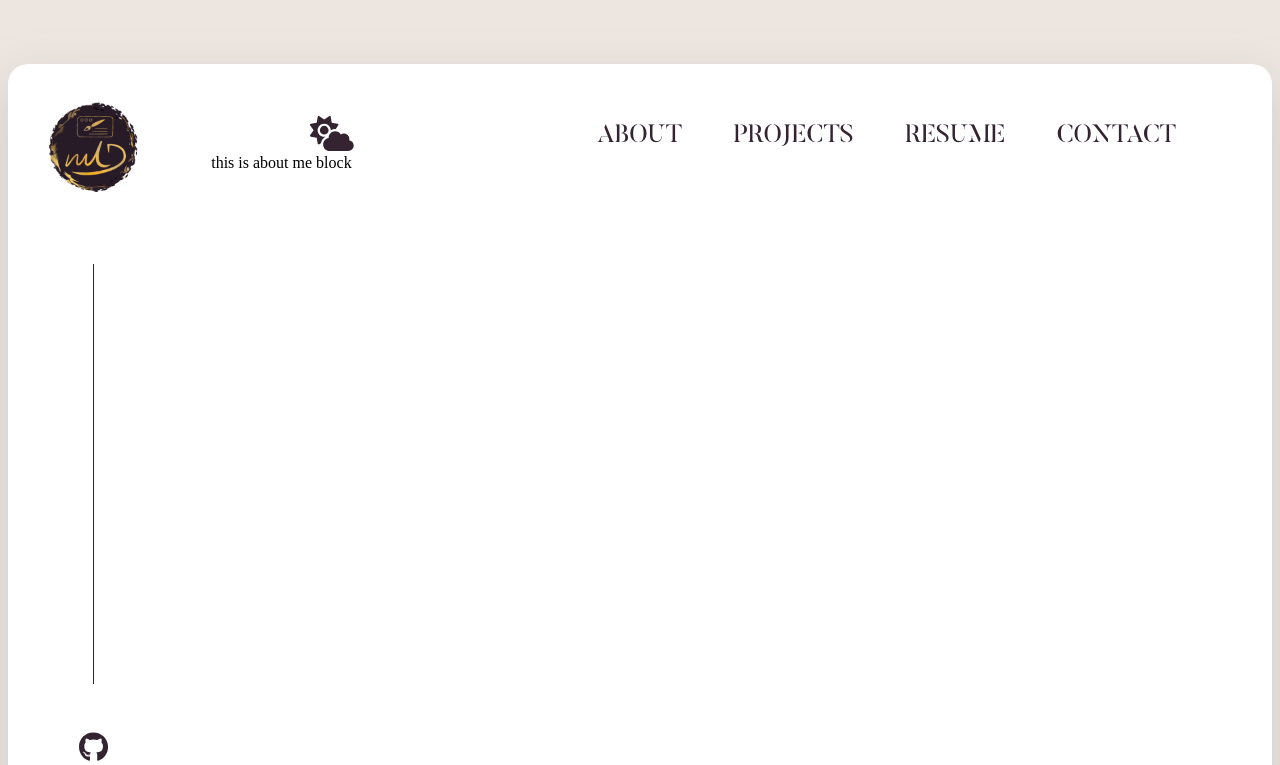
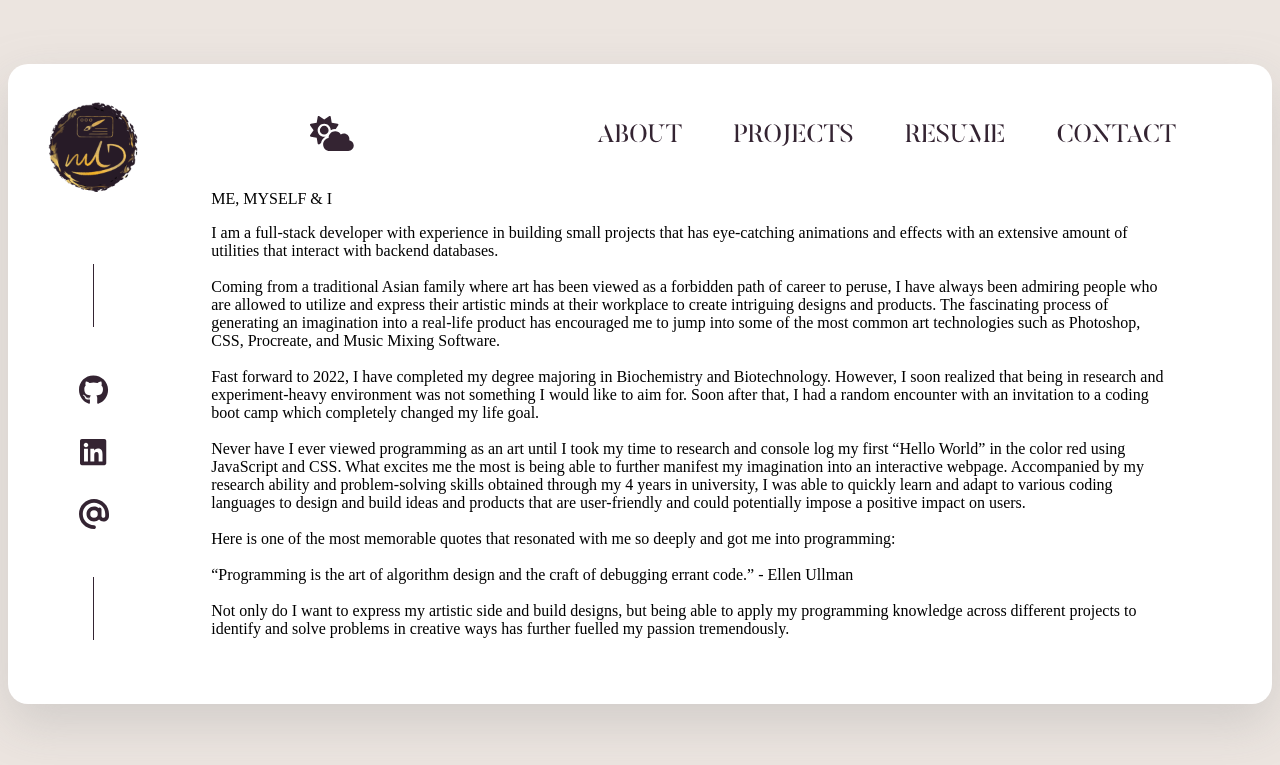
Before and after one commit to diavolosz/website-mleduong.com, a React app: page / in a window 1280 px wide. Both pictures are taken after a click on the element "ABOUT". Shown: the top 765 px of the page. Built offline with nearby package versions, Linux system fonts and the light colour scheme.

Commit message:
added image and body text to about me page

```diff
--- a/src/Home.scss
+++ b/src/Home.scss
@@ -37,7 +37,7 @@ $color3: #271A26;
 
     background-color: $color2;
     width: 75em;
-    height: inherit;
+    height: 100%;
     margin: 8vh auto;
     padding: 2em;
     border-radius: 20px;
--- a/src/components/ContentBlocks/03_AboutMe.js
+++ b/src/components/ContentBlocks/03_AboutMe.js
@@ -1,7 +1,59 @@
+import '../../styles/component_styles/AboutMe.scss'
+
 export default function AboutMeBlock() {
   return (
     <div className="article-block-3-container">
-      <span>this is about me block</span>
+
+      <div className='personal-description'>
+        <div className='text-body-container'>
+          <p className='text-body-title'>ME, MYSELF & I</p>
+          <p className='text-body'>
+            <span className='body-paragraph'>
+              I am a full-stack developer with experience in building small projects that has eye-catching animations and effects with an extensive amount of utilities that interact with backend databases.
+            </span>
+            <br />
+            <br />
+            <span className='body-paragraph'>
+              Coming from a traditional Asian family where art has been viewed as a forbidden path of career to peruse, I have always been admiring people who are allowed to utilize and express their artistic minds at their workplace to create intriguing designs and products. The fascinating process of generating an imagination into a real-life product has encouraged me to jump into some of the most common art technologies such as Photoshop, CSS, Procreate, and Music Mixing Software.
+            </span>
+            <br />
+            <br />
+            <span className='body-paragraph'>
+              Fast forward to 2022, I have completed my degree majoring in Biochemistry and Biotechnology. However, I soon realized that being in research and experiment-heavy environment was not something I would like to aim for. Soon after that, I had a random encounter with an invitation to a coding boot camp which completely changed my life goal.
+            </span>
+            <br />
+            <br />
+            <span className='body-paragraph'>
+              Never have I ever viewed programming as an art until I took my time to research and console log my first “Hello World” in the color red using JavaScript and CSS. What excites me the most is being able to further manifest my imagination into an interactive webpage. Accompanied by my research ability and problem-solving skills obtained through my 4 years in university, I was able to quickly learn and adapt to various coding languages to design and build ideas and products that are user-friendly and could potentially impose a positive impact on users.
+            </span>
+            <br />
+            <br />
+            <span className='body-paragraph'>
+              Here is one of the most memorable quotes that resonated with me so deeply and got me into programming:
+            </span>
+            <br />
+            <br />
+            <span className='body-quote'>
+              “Programming is the art of algorithm design and the craft of debugging errant code.” - Ellen Ullman
+            </span>
+            <br />
+            <br />
+            <span className='body-paragraph'>
+              Not only do I want to express my artistic side and build designs, but being able to apply my programming knowledge across different projects to identify and solve problems in creative ways has further fuelled my passion tremendously.
+            </span>
+            <br />
+            <br />
+          </p>
+        </div>
+        <div className='picture-sets'>
+
+        </div>
+      </div>
+
+      <div className='personal-hobbies'>
+
+      </div>
+
     </div>
   )
 }
--- a/src/styles/SideNavBar.scss
+++ b/src/styles/SideNavBar.scss
@@ -25,10 +25,11 @@ $font-primary: #342432;
     flex-direction: column;
     align-items: center;
     margin-top: 2rem;
+    height: 100%;
 
     .side-nav-line {
       width: 1px;
-      height: 420px;
+      height: 100%;
       margin-bottom: 2rem;
       margin-top: 2rem;
       background-color: #1a1919;
--- /dev/null
+++ b/src/styles/component_styles/AboutMe.scss
@@ -0,0 +1,10 @@
+.article-block-3-container {
+  display: flex;
+  flex-direction: column;
+  justify-content: flex-start;
+  height: 100%;
+  margin-top: 20px;
+
+
+
+}
--- a/src/styles/component_styles/Offer.scss
+++ b/src/styles/component_styles/Offer.scss
@@ -1,6 +1,6 @@
 .article-block-7-container {
   height: 430px;
-  margin-top: 100px;
+  margin: 100px 0 40px 0;
   display: flex;
   flex-direction: column;
   justify-content: space-between;
--- a/src/styles/component_styles/PastProject.scss
+++ b/src/styles/component_styles/PastProject.scss
@@ -3,7 +3,7 @@
   display: flex;
   flex-direction: column;
   justify-content: flex-start;
-  height: 1100px;
+  height: 100%;
   margin-top: 20px;
 
   .section-title {
--- a/src/styles/component_styles/Resume.scss
+++ b/src/styles/component_styles/Resume.scss
@@ -2,6 +2,7 @@
   position: relative;
   height: 23em;
   animation: blurToClear 1.3s;
+  margin-bottom: 80px;
 
   .section-title {
     margin: 0.5em 0 1em 0;
@@ -16,6 +17,7 @@
 
   .timeline-resume-wrapper {
     height: 70%;
+    margin-top: 3em;
     display: flex;
     flex-direction: row;
   }
```
Also changed, not shown: public/img/aboutme/IMG_2215.JPG (added), public/img/aboutme/IMG_3109.jpg (added), public/img/aboutme/PSX_20211105_163703 (1).jpg (added), 2 other files.
